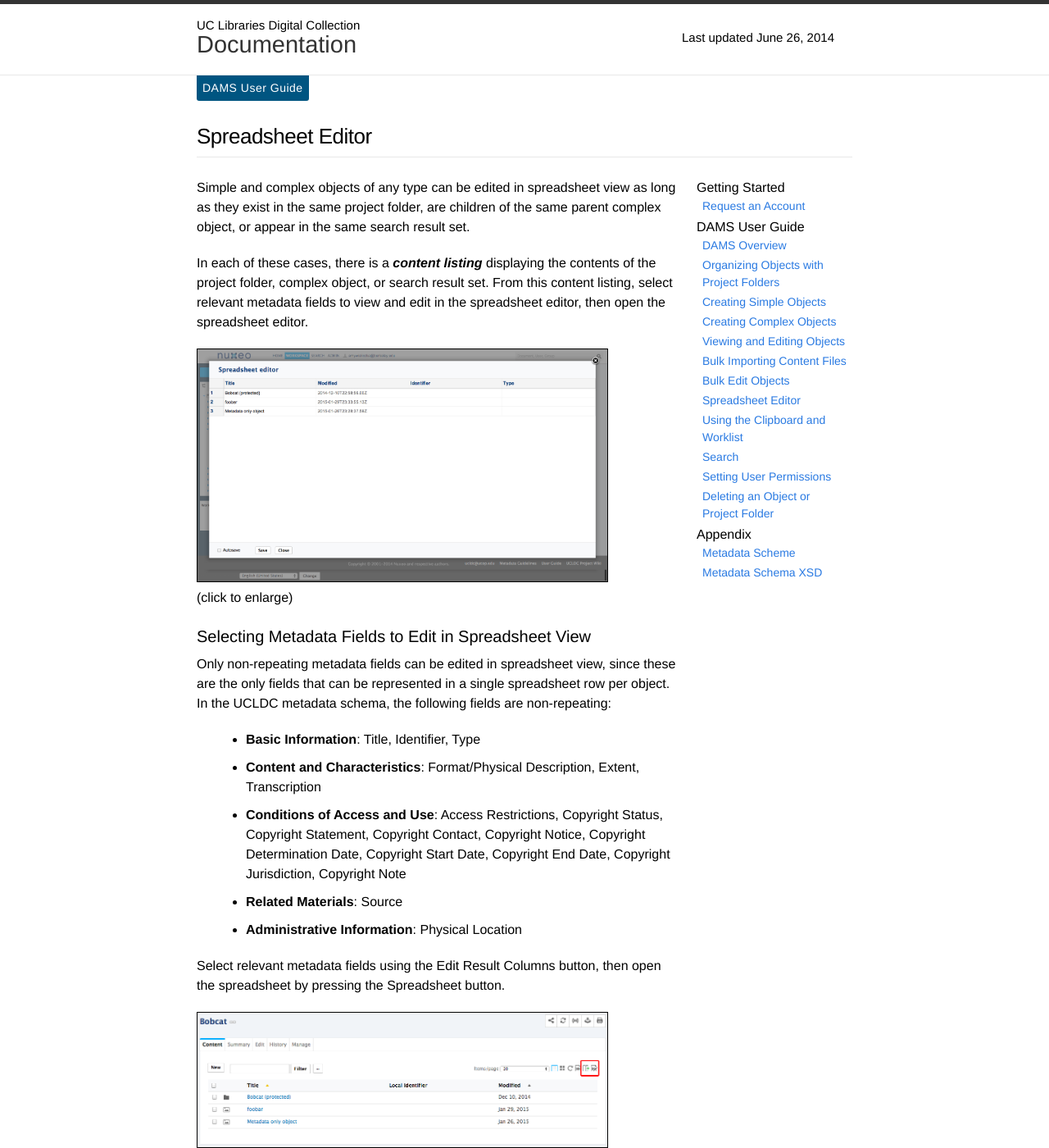
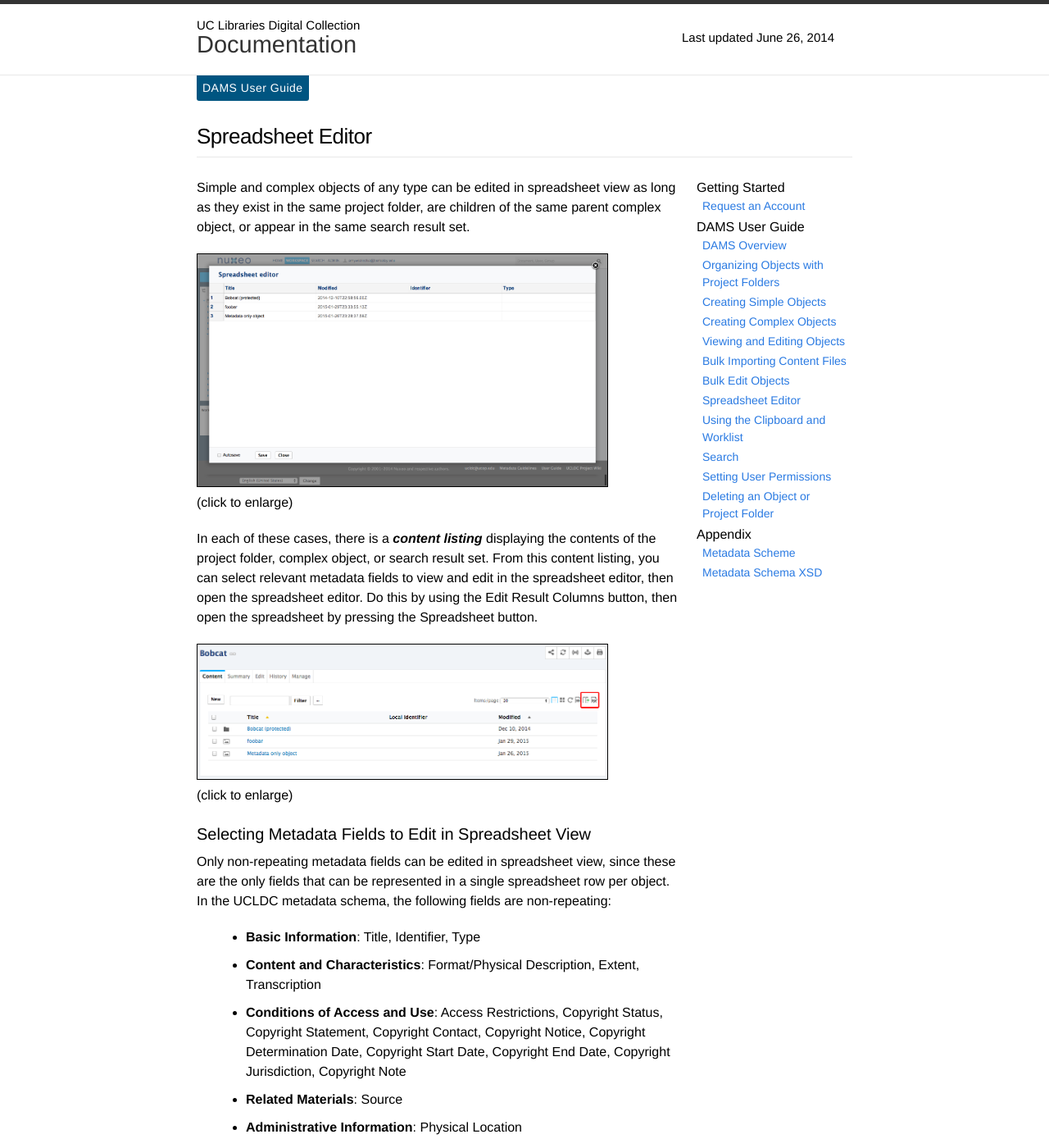
Before and after one commit to ucldc/ucldc-docs, a Jekyll site: the page built from docs/dams/spreadsheet-view.md, in a window 1280 px wide and 1400 px high. Shown: the whole window at 82% size. Built offline with Jekyll 4.4.1, drawn with Linux system fonts in a browser that asks for light colours; nearby versions of some CDN libraries; some of the changed text lies outside the part shown.

Commit message:
Rearranged screenshots

```diff
--- a/docs/dams/spreadsheet-view.md
+++ b/docs/dams/spreadsheet-view.md
@@ -9,10 +9,15 @@ breadcrumbs: DAMS User Guide
 
 Simple and complex objects of any type can be edited in spreadsheet view as long as they exist in the same project folder, are children of the same parent complex object, or appear in the same search result set.
 
-In each of these cases, there is a **_content listing_** displaying the contents of the project folder, complex object, or search result set. From this content listing, select relevant metadata fields to view and edit in the spreadsheet editor, then open the spreadsheet editor.
-
 <a class="img-popup" href="{{ site.url }}{{ site.baseurl }}/images/spreadsheet-view.png">
   <img src="{{ site.url }}{{ site.baseurl }}/images/spreadsheet-view.png" alt="Screenshot of the spreadsheet view" style="width: 500px">
+</a>
+<br>(click to enlarge)
+
+In each of these cases, there is a **_content listing_** displaying the contents of the project folder, complex object, or search result set. From this content listing, you can select relevant metadata fields to view and edit in the spreadsheet editor, then open the spreadsheet editor. Do this by using the Edit Result Columns button, then open the spreadsheet by pressing the Spreadsheet button.
+
+<a class="img-popup" href="{{ site.url }}{{ site.baseurl }}/images/spreadsheet-buttons.png">
+  <img src="{{ site.url }}{{ site.baseurl }}/images/spreadsheet-buttons.png" alt="Screenshot of the spreadsheet buttons" style="width: 500px">
 </a>
 <br>(click to enlarge)
 
@@ -26,14 +31,7 @@ Only non-repeating metadata fields can be edited in spreadsheet view, since thes
 - **Related Materials**: Source
 - **Administrative Information**: Physical Location
 
-Select relevant metadata fields using the Edit Result Columns button, then open the spreadsheet by pressing the Spreadsheet button.
-
-<a class="img-popup" href="{{ site.url }}{{ site.baseurl }}/images/spreadsheet-buttons.png">
-  <img src="{{ site.url }}{{ site.baseurl }}/images/spreadsheet-buttons.png" alt="Screenshot of the spreadsheet buttons" style="width: 500px">
-</a>
-<br>(click to enlarge)
-
-<div class="walkthrough new">New in Bruin</div>
+<div class="walkthrough new">Walkthrough - Spreadsheet Editor</div>
 
 ## Editing Objects in the Spreadsheet Editor
 
```
